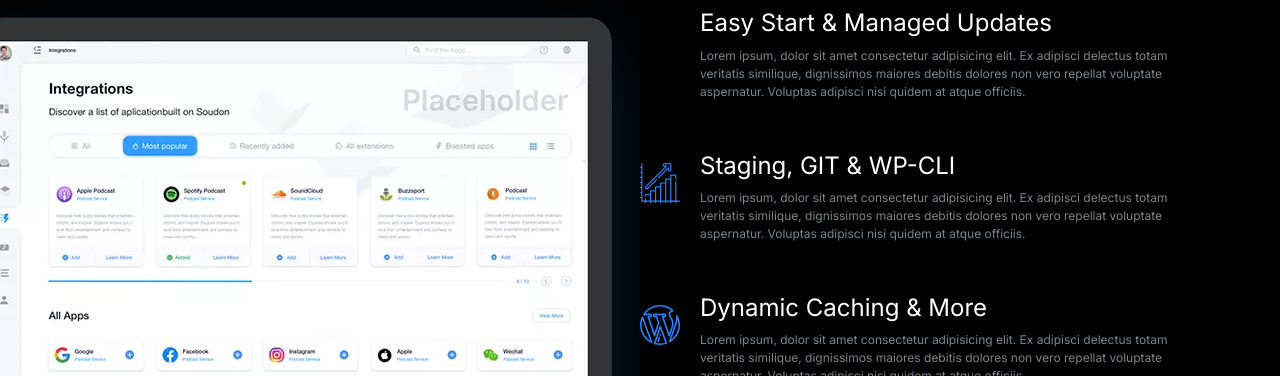
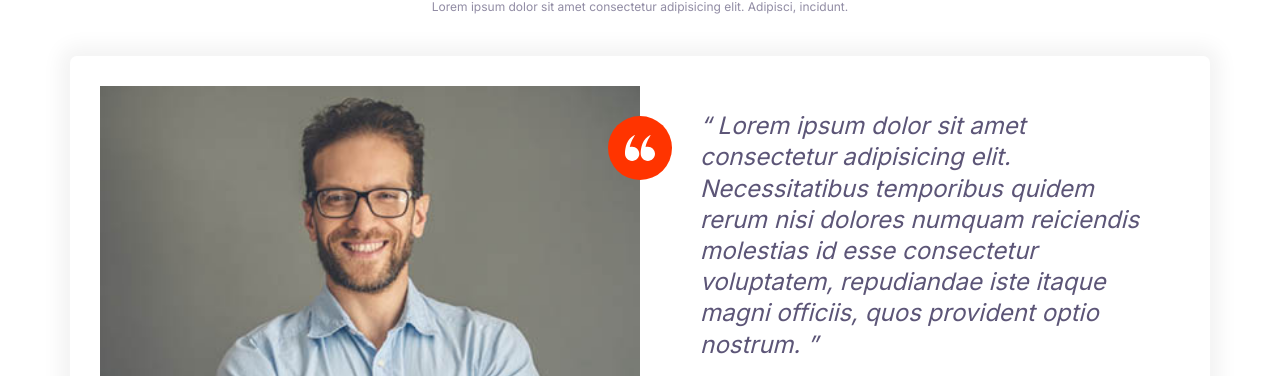
Before and after one commit to MilitsaTsvetkova/Cloudify, a plain HTML site: page index.html in a window 1280 px wide. Shown: the part 149-525 px from the top of the page. Drawn offline with Linux system fonts and the light colour scheme.

Commit message:
testimonials block

```diff
--- a/css/styles.css
+++ b/css/styles.css
@@ -646,6 +646,7 @@ a {
 
 .block__header {
     text-align: center;
+    margin-bottom: 4rem;
 }
 
 .block__heading {
--- a/index.html
+++ b/index.html
@@ -15,76 +15,51 @@
     <link rel="stylesheet" href="./css/styles.css" />
   </head>
   <body>
-    <section class="block block--dark block--skewed-right block-showcase">
+    <section class="block">
       <header class="block__header">
-        <h2>User-friendly Control Panel</h2>
+        <h2>What our customers are saying</h2>
+        <p>
+          Lorem ipsum dolor sit amet consectetur adipisicing elit. Adipisci,
+          incidunt.
+        </p>
       </header>
-      <div class="container grid grid--cols-2">
-        <picture class="block-showcase__image">
-          <source
-            type="image/webp"
-            srcset="images/ipad.webp 1x, images/ipad@2x.webp 2x"
+      <div class="container">
+        <div class="card testimonial">
+          <div class="grid grid--cols-2">
+            <div class="testimonial__image">
+              <img
+                src="images/testimonial.jpg"
+                alt="A happy smiling customer"
               />
-          <source
-            type="image/jpg"
-            srcset="images/ipad.jpg 1x, images/ipad@2x.webp 2x"
-          />
-          <img src="images/ipad.png" alt="" />
-        </picture>
-        <ul class="list">
-          <li>
+              <span class="icon-container icon-container--accent">
+                <svg class="icon icon--white icon--small">
+                  <use xlink:href="icons/sprite.svg#quotes"></use>
+                </svg>
+              </span>
+            </div>
+            <blockquote class="quote">
+              <p class="quote__text">
+                Lorem ipsum dolor sit amet consectetur adipisicing elit.
+                Necessitatibus temporibus quidem rerum nisi dolores numquam
+                reiciendis molestias id esse consectetur voluptatem, repudiandae
+                iste itaque magni officiis, quos provident optio nostrum.
+              </p>
+              <footer>
                 <div class="media">
                   <div class="media__image">
-                <svg class="icon icon--primary">
-                  <use xlink:href="icons/sprite.svg#snap"></use>
+                    <svg class="icon icon--primary quote__line">
+                      <use xlink:href="icons/sprite.svg#line"></use>
                     </svg>
                   </div>
                   <div class="media__body">
-                <h3 class="media__title">Easy Start & Managed Updates</h3>
-                <p>
-                  Lorem ipsum, dolor sit amet consectetur adipisicing elit. Ex
-                  adipisci delectus totam veritatis similique, dignissimos
-                  maiores debitis dolores non vero repellat voluptate
-                  aspernatur. Voluptas adipisci nisi quidem at atque officiis.
-                </p>
+                    <h3 class="media__title quote__author">John Smith</h3>
+                    <p class="quote__company">ABC Company</p>
                   </div>
                 </div>
-          </li>
-          <li>
-            <div class="media">
-              <div class="media__image">
-                <svg class="icon icon--primary">
-                  <use xlink:href="icons/sprite.svg#growth"></use>
-                </svg>
+              </footer>
+            </blockquote>
           </div>
-              <div class="media__body">
-                <h3 class="media__title">Staging, GIT & WP-CLI</h3>
-                <p>
-                  Lorem ipsum, dolor sit amet consectetur adipisicing elit. Ex
-                  adipisci delectus totam veritatis similique, dignissimos
-                  maiores debitis dolores non vero repellat voluptate
-                  aspernatur. Voluptas adipisci nisi quidem at atque officiis.
-                </p>
         </div>
-          </li>
-          <li>
-            <div class="media">
-              <div class="media__image">
-                <svg class="icon icon--primary">
-                  <use xlink:href="icons/sprite.svg#wordpress"></use>
-                </svg>
-              </div>
-              <div class="media__body">
-                <h3 class="media__title">Dynamic Caching & More</h3>
-                <p>
-                  Lorem ipsum, dolor sit amet consectetur adipisicing elit. Ex
-                  adipisci delectus totam veritatis similique, dignissimos
-                  maiores debitis dolores non vero repellat voluptate
-                  aspernatur. Voluptas adipisci nisi quidem at atque officiis.
-                </p>
-              </div>
-          </li>
-        </ul>
       </div>
     </section>
     <script src="js/main.js"></script>
```
Also changed, not shown: components/testimonials-block.html (added, +44 -0 lines). Lines whose indentation alone changed are shown as unchanged.
